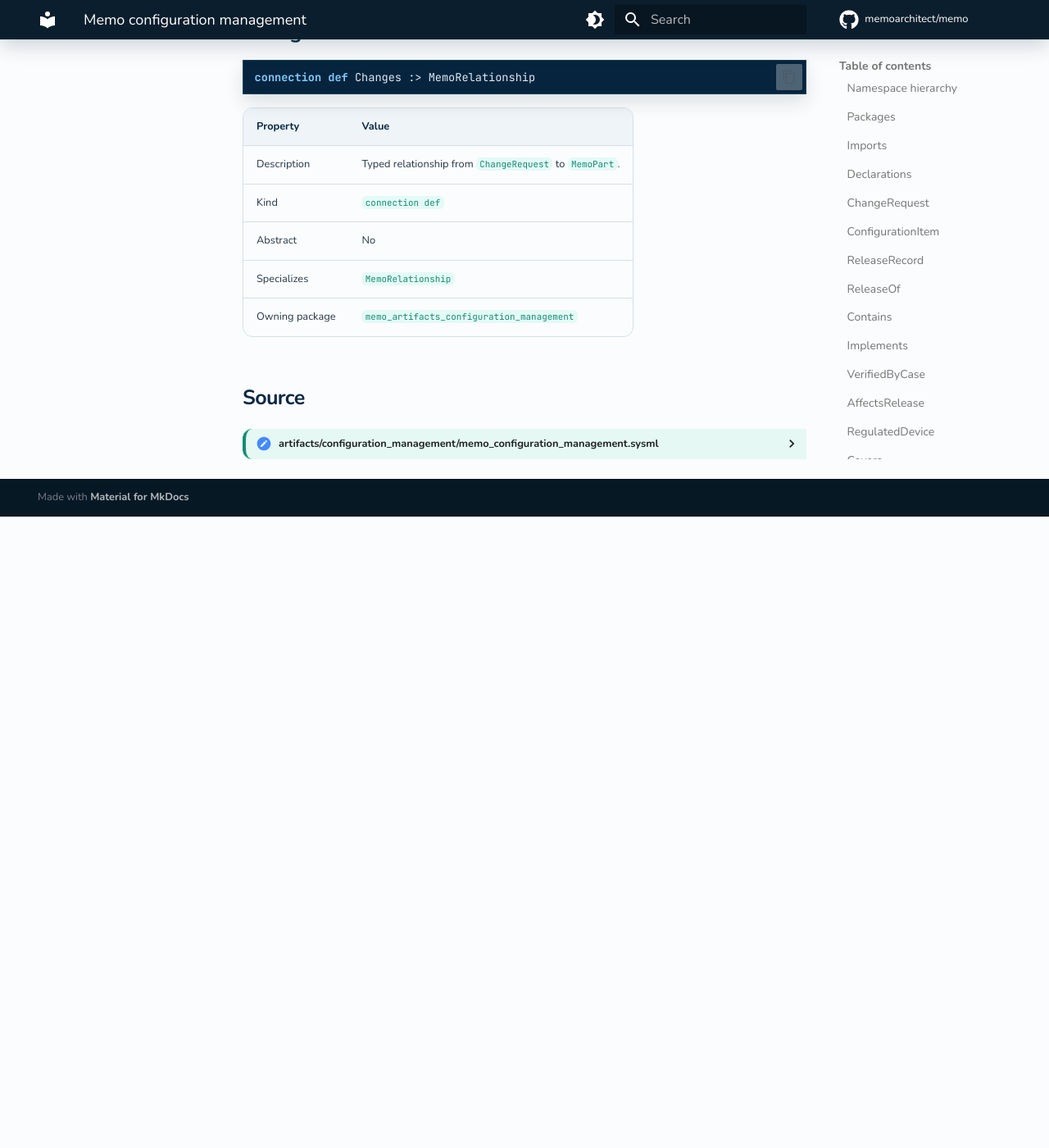
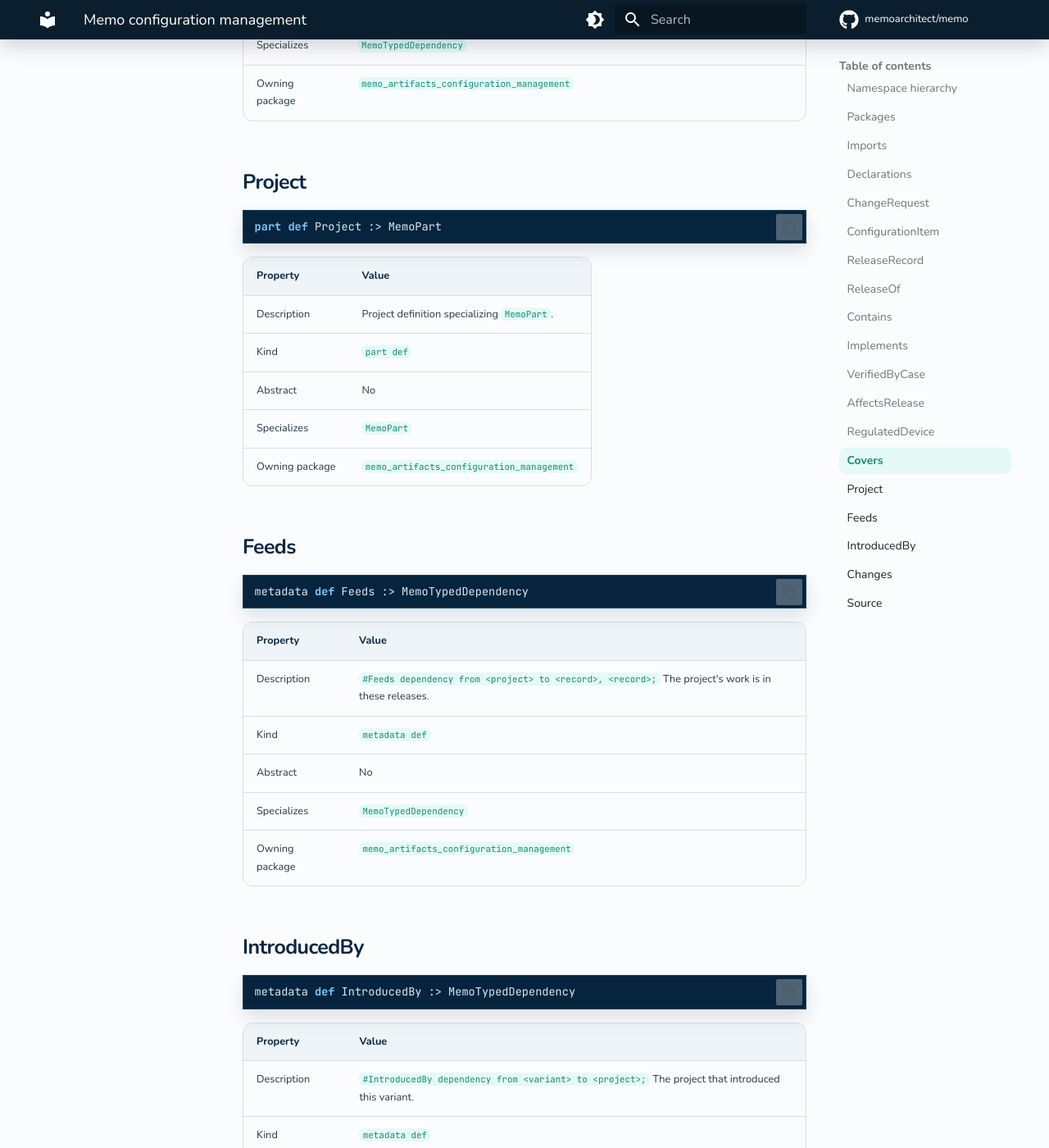
Before and after one commit to memoarchitect/memo, an MkDocs documentation site: the page built from docs/sysml-api/artifacts/configuration_management/memo_configuration_management.md, in a window 1280 px wide and 1400 px high, scrolled down 6985 px. Shown: the whole window at 82% size. Built offline with MkDocs 1.6.1 and Material for MkDocs 9.7.7, drawn with Linux system fonts in a browser that asks for light colours; comment, search, counter and statistics services are not loaded; before the commit the page ends 7615 px from its top, so only the background shows below that; some of the changed text lies outside the part shown.

Commit message:
M7 (O7): Project, #Feeds and #IntroducedBy
Co-Authored-By: Claude Sonnet 5.5 <noreply@anthropic.com>

````diff
--- a/docs/sysml-api/artifacts/configuration_management/memo_configuration_management.md
+++ b/docs/sysml-api/artifacts/configuration_management/memo_configuration_management.md
@@ -43,6 +43,9 @@
 | [`AffectsRelease`](#affectsrelease) | `metadata def` | `#AffectsRelease dependency from <change request> to <record>;` The release a change request is raised against. | `MemoTypedDependency` |
 | [`RegulatedDevice`](#regulateddevice) | `part def` | Regulated device definition specializing `MemoPart`. | `MemoPart` |
 | [`Covers`](#covers) | `metadata def` | `#Covers dependency from <device>, to <record>, <record>;` The approval covers these system releases. | `MemoTypedDependency` |
+| [`Project`](#project) | `part def` | Project definition specializing `MemoPart`. | `MemoPart` |
+| [`Feeds`](#feeds) | `metadata def` | `#Feeds dependency from <project> to <record>, <record>;` The project's work is in these releases. | `MemoTypedDependency` |
+| [`IntroducedBy`](#introducedby) | `metadata def` | `#IntroducedBy dependency from <variant> to <project>;` The project that introduced this variant. | `MemoTypedDependency` |
 | [`Changes`](#changes) | `connection def` | Typed relationship from `ChangeRequest` to `MemoPart`. | `MemoRelationship` |
 
 ## ChangeRequest
@@ -195,6 +198,51 @@ metadata def Covers :> MemoTypedDependency
 | Owning package | `memo_artifacts_configuration_management` |
 
 
+## Project
+
+```sysml
+part def Project :> MemoPart
+```
+
+| Property | Value |
+| --- | --- |
+| Description | Project definition specializing `MemoPart`. |
+| Kind | `part def` |
+| Abstract | No |
+| Specializes | `MemoPart` |
+| Owning package | `memo_artifacts_configuration_management` |
+
+
+## Feeds
+
+```sysml
+metadata def Feeds :> MemoTypedDependency
+```
+
+| Property | Value |
+| --- | --- |
+| Description | `#Feeds dependency from <project> to <record>, <record>;` The project's work is in these releases. |
+| Kind | `metadata def` |
+| Abstract | No |
+| Specializes | `MemoTypedDependency` |
+| Owning package | `memo_artifacts_configuration_management` |
+
+
+## IntroducedBy
+
+```sysml
+metadata def IntroducedBy :> MemoTypedDependency
+```
+
+| Property | Value |
+| --- | --- |
+| Description | `#IntroducedBy dependency from <variant> to <project>;` The project that introduced this variant. |
+| Kind | `metadata def` |
+| Abstract | No |
+| Specializes | `MemoTypedDependency` |
+| Owning package | `memo_artifacts_configuration_management` |
+
+
 ## Changes
 
 ```sysml
@@ -309,6 +357,25 @@ connection def Changes :> MemoRelationship
             doc /* `#Covers dependency from <device>, to <record>, <record>;` The approval covers these system releases. */
         }
 
+        // A project is a change set in an iteration (plan O7): the work that produces releases. It holds a link to
+        // where the work is tracked and nothing else; the merge request is the approval. It FEEDS the release records
+        // it contributes to, and a variant records the project that introduced it, so "which work gave us this
+        // option, and which releases did it reach" is two links.
+        //
+        //   part prjIrrigatedTip : Project { attribute :>> trackerLink = "https://tracker.example/PRJ-12"; }
+        //   #Feeds dependency from prjIrrigatedTip to relGeneratorEu, relGeneratorUs;
+        //   #IntroducedBy dependency from outputStage::usOutput to prjIrrigatedTip;
+        part def Project :> MemoPart {
+            attribute trackerLink : String[0..1];
+        }
+
+        metadata def Feeds :> MemoTypedDependency {
+            doc /* `#Feeds dependency from <project> to <record>, <record>;` The project's work is in these releases. */
+        }
+        metadata def IntroducedBy :> MemoTypedDependency {
+            doc /* `#IntroducedBy dependency from <variant> to <project>;` The project that introduced this variant. */
+        }
+
         // ── Relations owned by this package ─────────────────────────────
         // Moved out of memo_core_relationships: their ends are typed against
         // types declared here, and core must not depend on a domain package.
````
Also changed, not shown: docs/ontology/_generated/artifacts.md (+3 -0 lines), docs/sysml-api/core/relationships/memo_workspace_membership.md (+6 -0 lines), docs/sysml-api/elements.md (+3 -0 lines), docs/sysml-api/hierarchy.md (+2 -2 lines), 2 other files.
